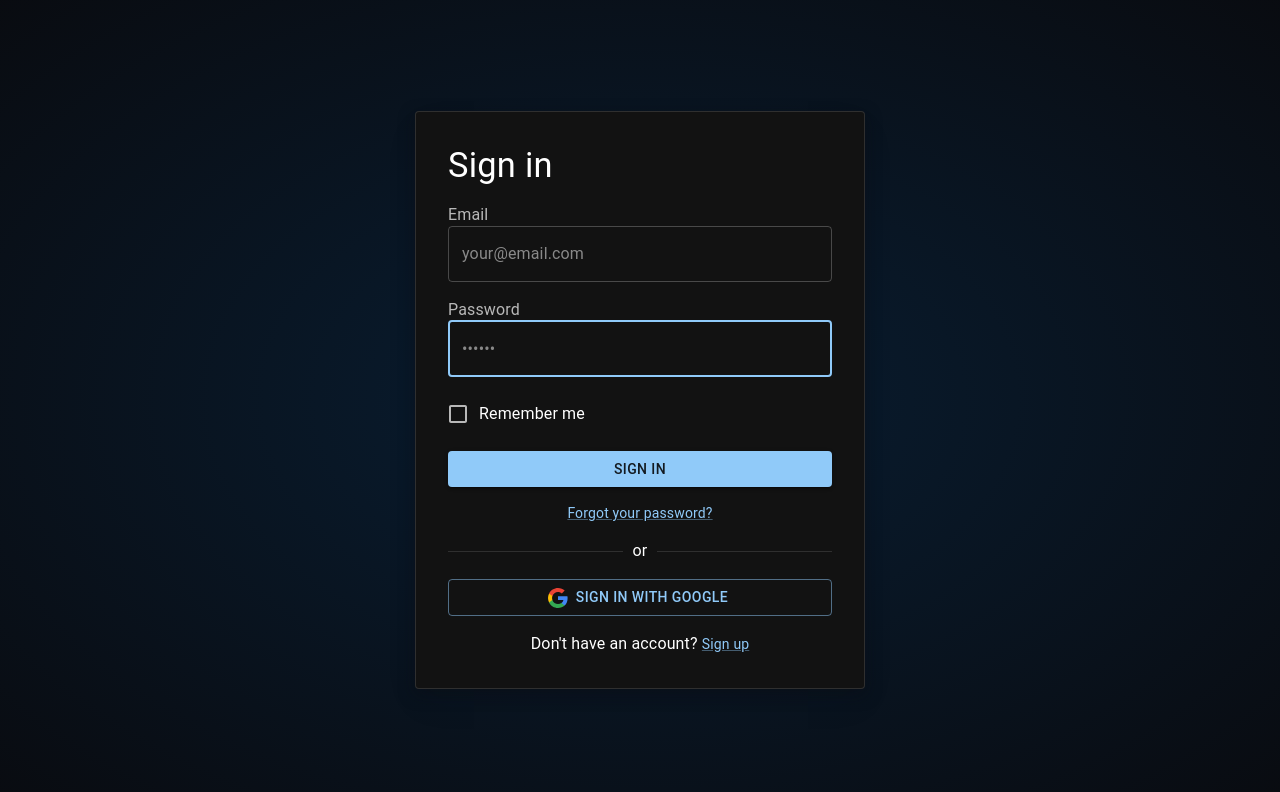
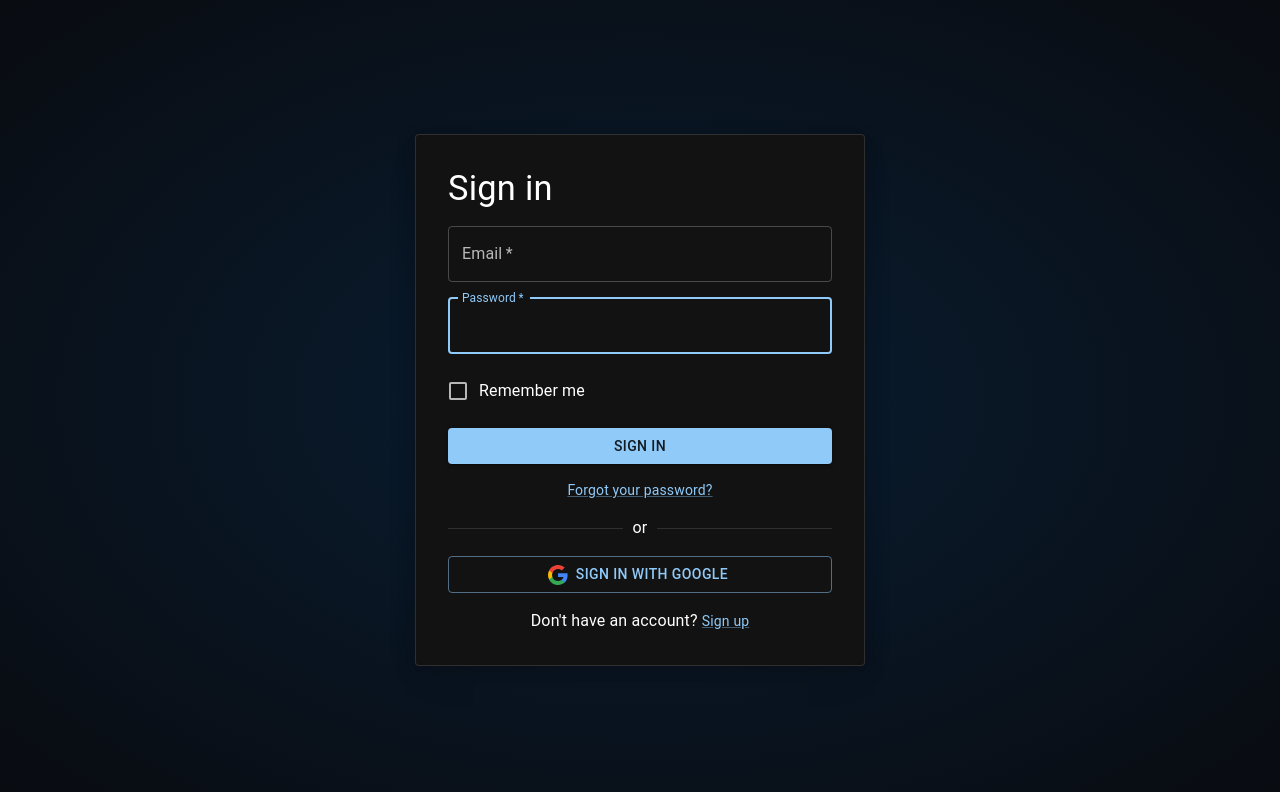
Before and after one commit to YaSanyaBeats/ChiefAI, a Next.js app in the folder frontend/: page /login in a window 1280 px wide. Shown: the top 792 px of the page. Built offline with nearby package versions, Linux system fonts and the light colour scheme; no server answers; what @mui/material-nextjs would draw is missing.

Commit message:
inputs test

```diff
--- a/frontend/src/app/login/page.tsx
+++ b/frontend/src/app/login/page.tsx
@@ -145,13 +145,13 @@ export default function SignIn(props: { disableCustomTheme?: boolean }) {
             }}
           >
             <FormControl>
-              <FormLabel htmlFor="email">Email</FormLabel>
               <TextField
                 error={emailError}
                 helperText={emailErrorMessage}
                 id="email"
                 type="email"
                 name="email"
+                label="Email"
                 placeholder="your@email.com"
                 autoComplete="email"
                 autoFocus
@@ -162,12 +162,12 @@ export default function SignIn(props: { disableCustomTheme?: boolean }) {
               />
             </FormControl>
             <FormControl>
-              <FormLabel htmlFor="password">Password</FormLabel>
               <TextField
                 error={passwordError}
                 helperText={passwordErrorMessage}
                 name="password"
                 placeholder="••••••"
+                label="Password"
                 type="password"
                 id="password"
                 autoComplete="current-password"
```
